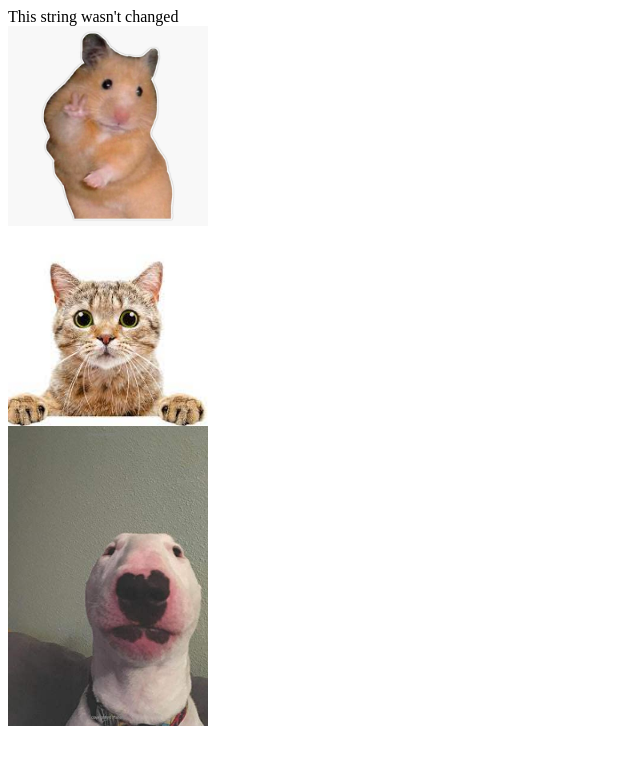
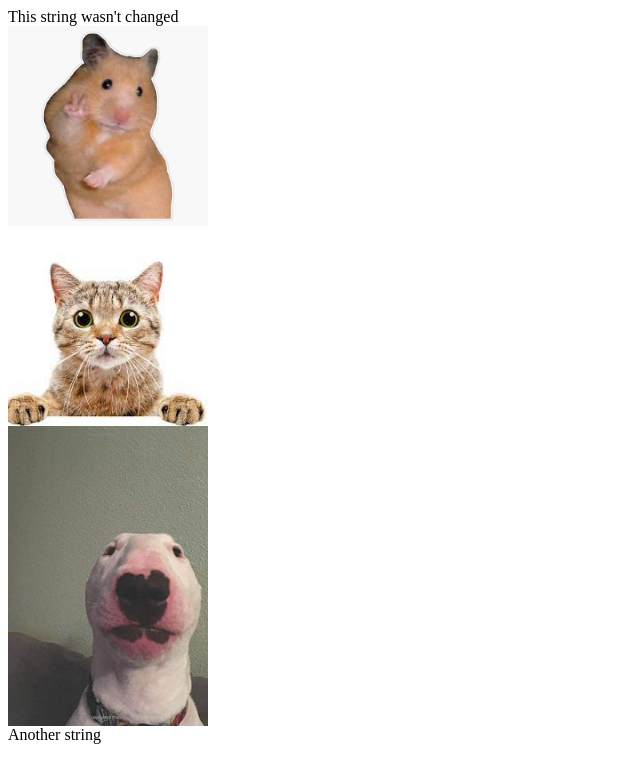
Before and after one commit to jelupre/MPL_ILMI, a plain HTML site: page index.html in a window 1280 px wide. Shown: the whole page, without its empty margins (0-640 px from the left). Drawn offline with Linux system fonts and the light colour scheme.

Commit message:
added one more string

```diff
--- a/index.html
+++ b/index.html
@@ -11,5 +11,6 @@
 <br>
 <img src="dog.jpg" width="200">
 <br>
+Another string
 </body>
 </html>
```
